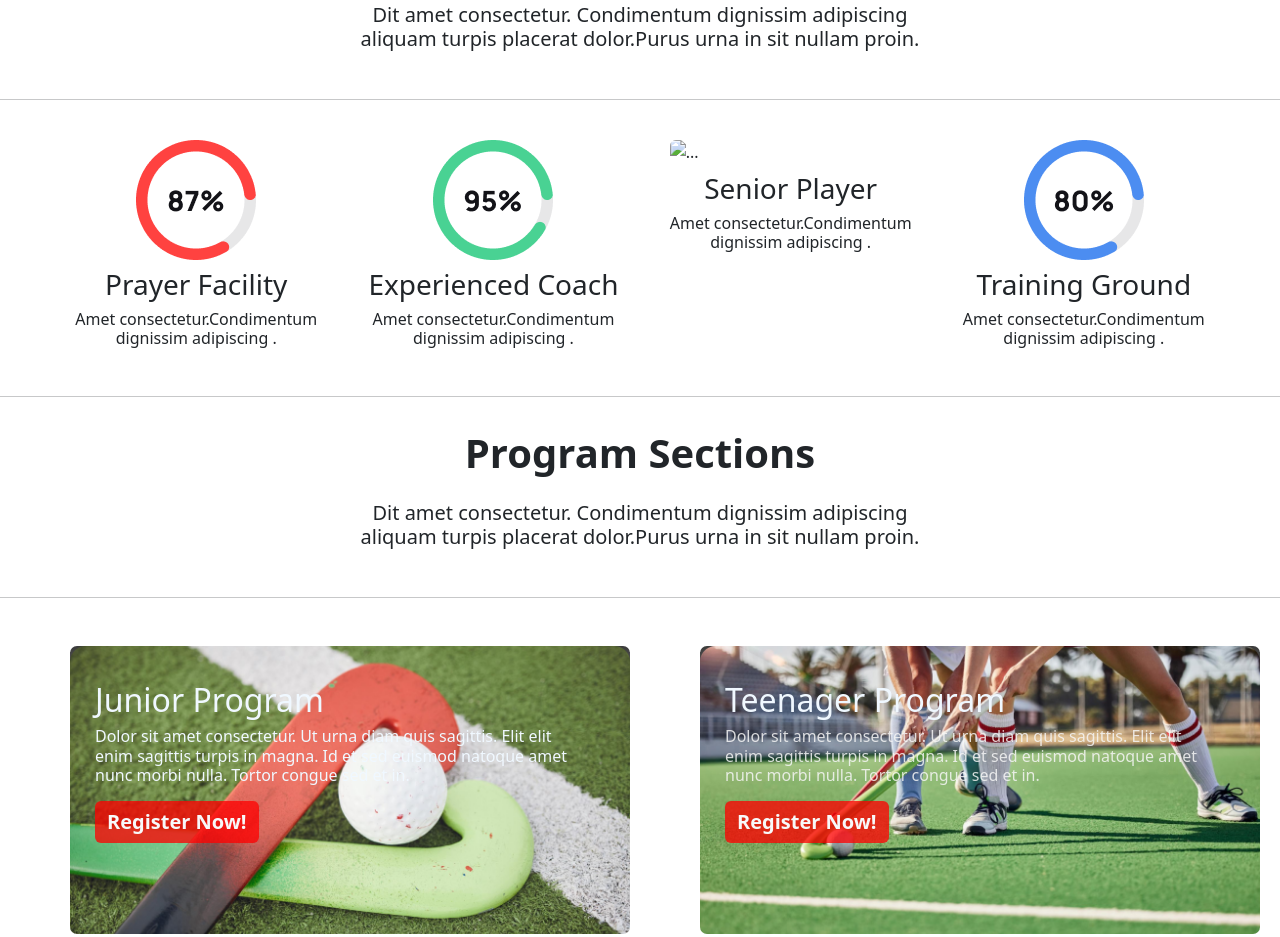
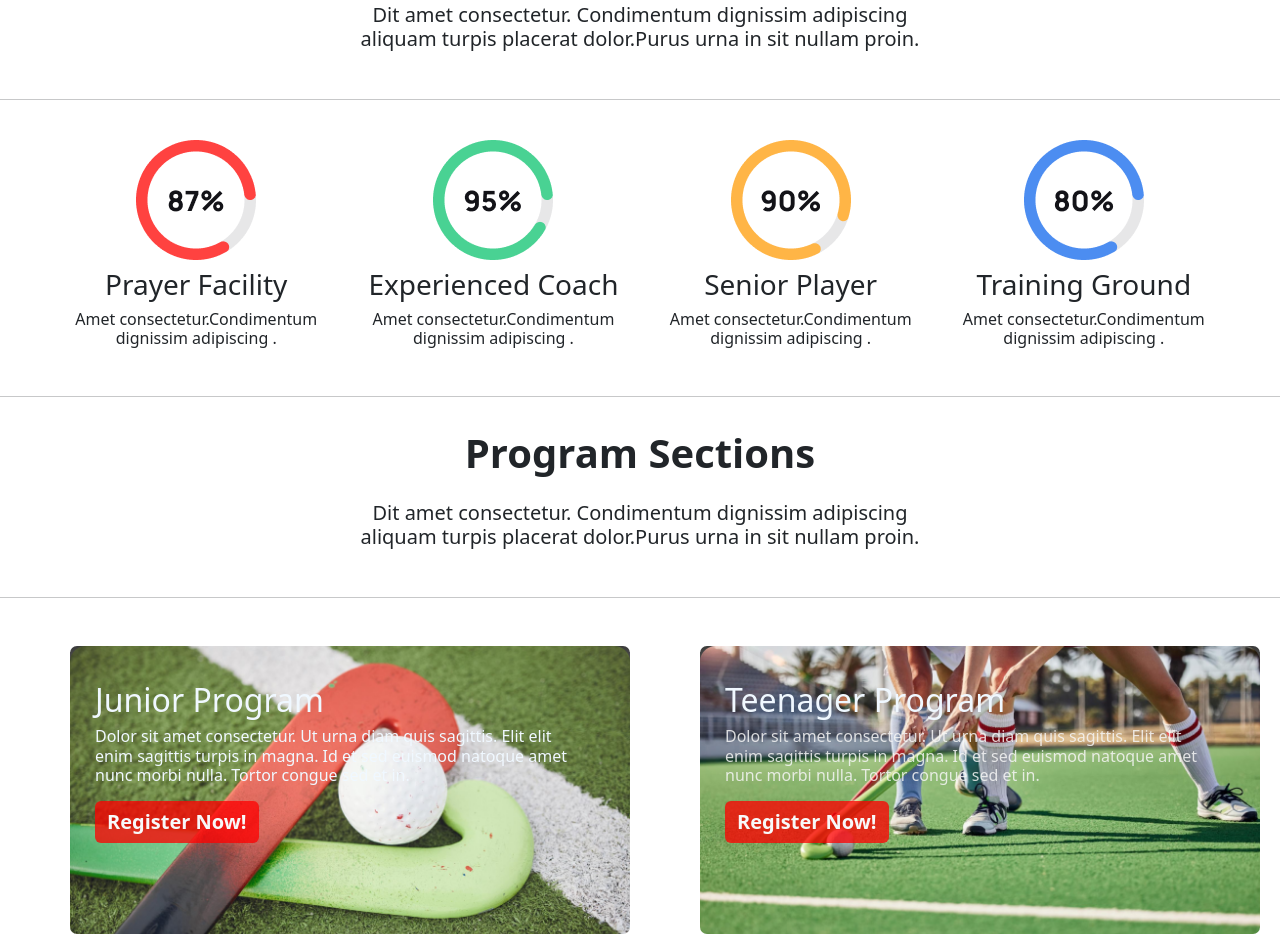
Before and after one commit to salauddin85/Django-, a plain HTML site: page index.html in a window 1280 px wide. Shown: the part 873-1810 px from the top of the page. Drawn offline with nearby package versions, Linux system fonts and the light colour scheme.

Commit message:
Update index.html

```diff
--- a/index.html
+++ b/index.html
@@ -83,7 +83,7 @@
             </div>
 
             <div class="w-15 ">
-                <img class="rounded mx-auto d-block" src="Group 10 (2).png" alt="...">
+                <img class="rounded mx-auto d-block" src="./images/Group 10 (2).png" alt="...">
                 <h3 class="text-center mt-2 ">Senior Player</h3>
                 <h6 class="text-center mt-2">Amet consectetur.Condimentum <br> dignissim adipiscing .</h6>
             </div>
```
